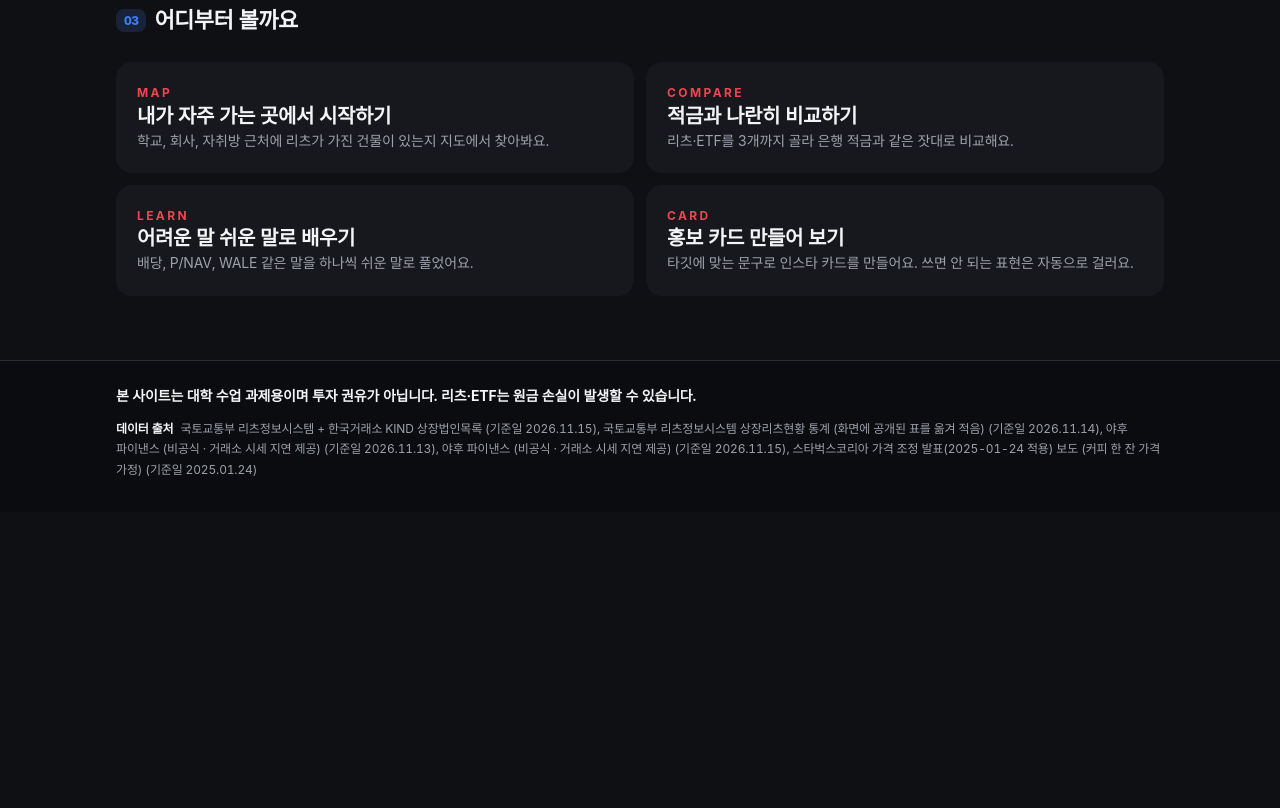
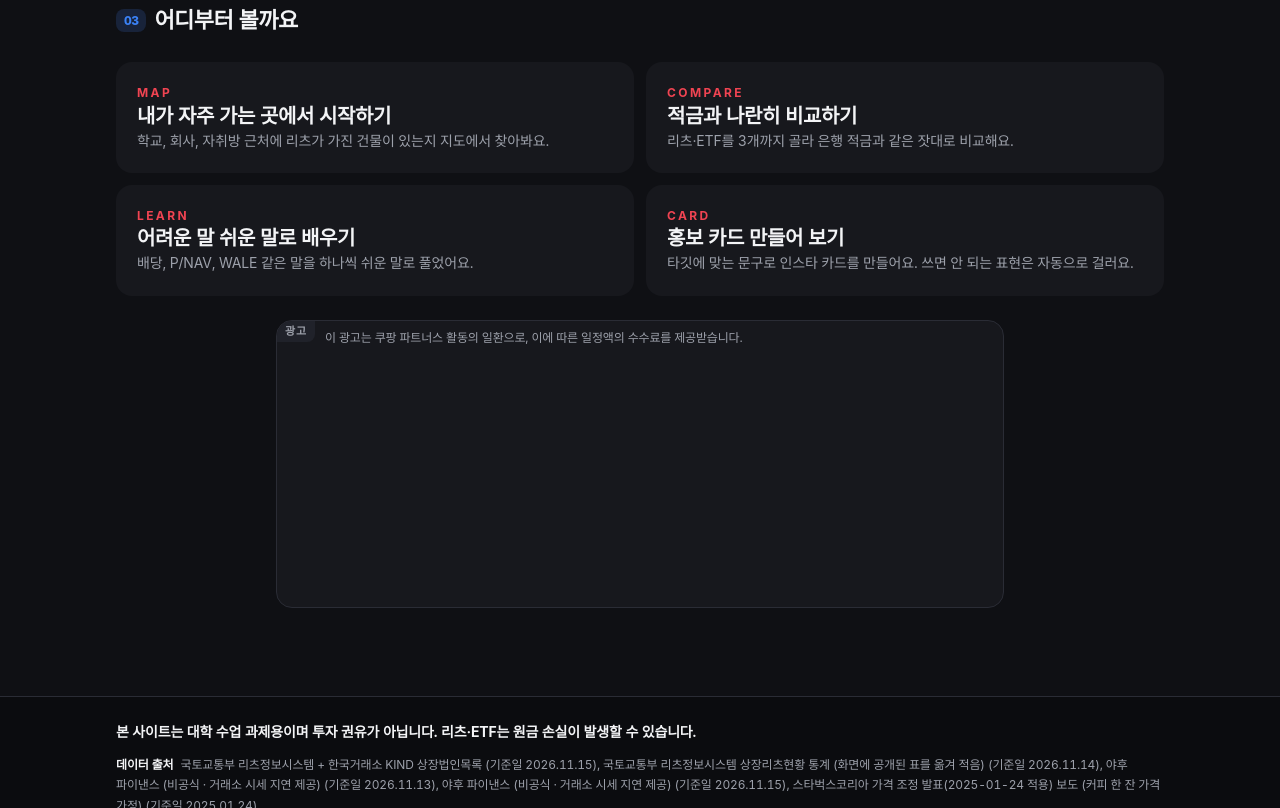
Before and after one commit to pjh26-hub/reits-investment, a plain HTML site: page index.html in a window 1280 px wide. Shown: the part 1906-2714 px from the top of the page. Before the commit the page ends 2418 px from the top, so only its background shows below. Drawn offline with Linux system fonts and the light colour scheme; grey boxes are pictures that could not be loaded; a web font is replaced by a local one.

Commit message:
[이용진] 쿠팡 파트너스 광고 5개 넣기 (광고 칸 iframe 지원, 대가성 문구 자동 표시, 첫 화면 광고 칸 추가)
- Common.renderAds: 쿠팡 주소 iframe 지원, 쿠팡 광고에 대가성 문구 자동 표시, https 링크만 허용
- 첫 화면 맨 아래 광고 칸(home-bottom) 추가, 공식 정보 카드 안내 문구 수정
- data/ads.json: 칸마다 쿠팡 광고 1개씩 등록

Co-Authored-By: Claude Opus 5.5 <noreply@anthropic.com>

```diff
--- a/css/style.css
+++ b/css/style.css
@@ -252,6 +252,11 @@ a.card:hover, .card:hover { border-color: var(--color-line); }
 .ad-slot a { display: block; width: 100%; }
 .ad-slot img { display: block; width: 100%; height: auto; }
 .ad-slot-empty { padding: var(--space-4); line-height: 1.5; }
+/* 실제 광고가 들어갔을 때: 대가성 문구(위) + 배너(아래). 문구는 "광고" 표시와 겹치지 않게 왼쪽을 띄운다 */
+.ad-slot.is-filled { flex-direction: column; align-items: stretch; border-style: solid; }
+.ad-slot-items { display: flex; flex-wrap: wrap; justify-content: center; align-items: flex-start; gap: var(--space-3); padding-bottom: var(--space-3); }
+.ad-slot-frame { display: block; max-width: 100%; border: 0; }
+.ad-slot-disclosure { margin: 0; padding: var(--space-2) var(--space-3) var(--space-2) var(--dim-48); font-size: var(--fs-xs); line-height: 1.5; color: var(--color-text-sub); text-align: left; }
 
 /* ---------- 꼬리말(고지 문구) ---------- */
 .site-footer { margin-top: var(--space-6); border-top: var(--dim-1) solid var(--color-line); background: var(--color-footer-bg); color: var(--color-text-sub); font-size: var(--fs-xs); }
--- a/data/ads.json
+++ b/data/ads.json
@@ -1,6 +1,47 @@
 {
-  "as_of": null,
+  "as_of": "2026-11-24",
   "source": "팀 직접 등록",
-  "_설명": "광고 칸에 넣을 광고 목록. 사람이 직접 쓰는 파일이다. 비어 있으면 화면에는 '광고 자리' 틀만 보인다. 광고를 넣으려면 items 에 { \"position\": \"광고 칸 이름(예: home-top) 또는 any\", \"image\": \"이미지 경로\", \"link\": \"눌렀을 때 갈 주소\", \"alt\": \"이미지 설명\", \"advertiser\": \"광고주\" } 모양으로 적는다. 금융상품(리츠·ETF·주식·코인 등) 광고는 넣지 않는다.",
-  "items": []
+  "_설명": "광고 칸에 넣을 광고 목록. 사람이 직접 쓰는 파일이다. 비어 있으면 화면에는 '광고 자리' 틀만 보인다. position 은 광고 칸 이름(home-bottom, learn-bottom, compare-bottom, map-bottom, card-bottom) 또는 any. 한 칸에는 그 칸 이름으로 등록한 광고들이 나란히(최대 4개) 들어가고, 없으면 any 광고들이 들어간다. ① 이미지 배너: { \"position\", \"image\": \"배너 이미지 주소(https)\", \"link\": \"눌렀을 때 갈 주소(https)\", \"alt\": \"이미지 설명\", \"advertiser\": \"광고주\", \"disclosure\": \"(선택) 대가성 문구\" } ② 쿠팡 파트너스 iframe 코드: 쿠팡이 준 <iframe src=\"…\" width=\"…\" height=\"…\"> 의 세 값을 { \"position\", \"iframe\": \"src 값\", \"width\": 숫자, \"height\": 숫자, \"alt\": \"광고 설명\", \"advertiser\": \"쿠팡\" } 로 옮겨 적는다. iframe 은 쿠팡 주소(coupang.com, coupa.ng)만 받는다. 쿠팡 광고에는 '이 광고는 쿠팡 파트너스 활동의 일환으로, 이에 따른 일정액의 수수료를 제공받습니다.' 문구가 자동으로 붙는다. 금융상품(리츠·ETF·주식·코인·증권 계좌 등) 광고는 넣지 않는다(사이트 규칙: 투자 권유 금지).",
+  "items": [
+    {
+      "position": "home-bottom",
+      "iframe": "https://coupa.ng/crkrNr",
+      "width": 120,
+      "height": 240,
+      "alt": "쿠팡 파트너스 상품 광고",
+      "advertiser": "쿠팡"
+    },
+    {
+      "position": "learn-bottom",
+      "iframe": "https://coupa.ng/crkrtW",
+      "width": 120,
+      "height": 240,
+      "alt": "쿠팡 파트너스 상품 광고",
+      "advertiser": "쿠팡"
+    },
+    {
+      "position": "compare-bottom",
+      "iframe": "https://coupa.ng/crkrAy",
+      "width": 120,
+      "height": 240,
+      "alt": "쿠팡 파트너스 상품 광고",
+      "advertiser": "쿠팡"
+    },
+    {
+      "position": "map-bottom",
+      "iframe": "https://coupa.ng/crkrCB",
+      "width": 120,
+      "height": 240,
+      "alt": "쿠팡 파트너스 상품 광고",
+      "advertiser": "쿠팡"
+    },
+    {
+      "position": "card-bottom",
+      "iframe": "https://coupa.ng/crkrFs",
+      "width": 120,
+      "height": 240,
+      "alt": "쿠팡 파트너스 상품 광고",
+      "advertiser": "쿠팡"
+    }
+  ]
 }
--- a/index.html
+++ b/index.html
@@ -62,11 +62,9 @@
     </section>
 
     <!-- ============================================================
-         [배너 자리: home-top]  01 나는 ○○예요 ↔ 02 리츠 둘러보기 사이
-         지금은 수익·대가가 없는 공식 정보 바로가기 2개만 둔다.
-         나중에 애드센스·제휴 배너로 바꿀 때: 아래 section 을 지우고
-         <div class="ad-slot ad-slot--banner" data-ad="home-top"></div> 를 넣은 뒤
-         data/ads.json 에 광고를 등록한다 (Common.renderAds 가 채운다).
+         [공식 정보 자리]  01 나는 ○○예요 ↔ 02 리츠 둘러보기 사이
+         수익·대가가 없는 공식 정보 바로가기 2개. 유료 광고는 여기 말고
+         맨 아래 광고 칸(home-bottom)에 넣는다 (2026-11-24 쿠팡 파트너스).
          ============================================================ -->
     <section class="home-info" aria-label="공식 정보 바로가기">
       <a class="home-info-card" href="https://reits.molit.go.kr/" target="_blank" rel="noopener noreferrer">
@@ -80,7 +78,7 @@
         <span class="home-info-title">금융감독원 금융상품한눈에</span>
         <span class="home-info-sub">은행 예금·적금 금리 비교하기 →</span>
       </a>
-      <p class="home-info-note">눌러서 외부 사이트로 이동해요. 이 사이트는 링크로 대가를 받지 않아요.</p>
+      <p class="home-info-note">눌러서 외부 사이트로 이동해요. 이 두 링크로는 대가를 받지 않아요.</p>
     </section>
     <!-- [배너 자리 끝: home-top] -->
 
@@ -125,6 +123,9 @@
         </a>
       </div>
     </section>
+
+    <!-- 광고 칸 (다른 화면처럼 맨 아래). data/ads.json 의 position "home-bottom" 광고가 들어간다 -->
+    <div class="ad-slot ad-slot--banner" data-ad="home-bottom"></div>
 
   </main>
 
--- a/js/common.js
+++ b/js/common.js
@@ -645,22 +645,68 @@ var Common = (function () {
   }
 
   // ---------------------------------------------------------------------
-  // 광고 칸: <div class="ad-slot ad-slot--banner" data-ad="home-top"></div>
+  // 광고 칸: <div class="ad-slot ad-slot--banner" data-ad="home-bottom"></div>
   // ---------------------------------------------------------------------
-  /** data/ads.json 에 등록된 광고가 있으면 넣고, 없으면 "광고 자리" 틀만 보여준다 */
+  // 쿠팡 파트너스 링크에는 이 문구를 광고 바로 위에 꼭 보여준다 (공정거래위원회 추천·보증 심사지침의 경제적 이해관계 표시)
+  var COUPANG_DISCLOSURE = "이 광고는 쿠팡 파트너스 활동의 일환으로, 이에 따른 일정액의 수수료를 제공받습니다.";
+  var MAX_ADS_PER_SLOT = 4; // 120px 상품 박스 4개가 배너 칸(728px)에 한 줄로 들어가는 정도
+
+  function isCoupangLink(url) {
+    return /^https:\/\/([a-z0-9-]+\.)*(coupang\.com|coupa\.ng)(\/|$)/i.test(String(url || ""));
+  }
+
+  /** 광고 iframe 의 가로·세로(px). 숫자가 아니거나 범위를 벗어나면 기본값 */
+  function adSize(value, fallback, max) {
+    var n = Number(value);
+    return isFinite(n) && n >= 1 && n <= max ? Math.round(n) : fallback;
+  }
+
+  /** 광고 하나를 HTML 로. 쿠팡 iframe 이면 iframe, 아니면 이미지 배너 */
+  function adHtml(ad) {
+    var label = escapeHtml(ad.alt || ad.advertiser || "광고");
+    if (ad.iframe) {
+      return '<iframe class="ad-slot-frame" src="' + escapeHtml(ad.iframe) + '"' +
+        ' width="' + adSize(ad.width, 120, 728) + '" height="' + adSize(ad.height, 240, 600) + '"' +
+        ' title="' + label + '" frameborder="0" scrolling="no" loading="lazy" referrerpolicy="unsafe-url"></iframe>';
+    }
+    return '<a href="' + escapeHtml(ad.link) + '" target="_blank" rel="noopener sponsored nofollow">' +
+      '<img src="' + escapeHtml(ad.image) + '" alt="' + label + '" loading="lazy"></a>';
+  }
+
+  /**
+   * data/ads.json 에 등록된 광고가 있으면 넣고, 없으면 "광고 자리" 틀만 보여준다
+   * - 이미지 배너 = { position, image, link, alt, advertiser, disclosure }  (링크는 https 만)
+   * - 쿠팡 iframe = { position, iframe, width, height, alt, advertiser }   (쿠팡 주소만. 쿠팡이 준 코드의 src·width·height 를 옮겨 적는다)
+   * - 쿠팡 광고는 disclosure 를 안 적어도 쿠팡 파트너스 문구를 자동으로 붙인다
+   * - 한 칸에 그 칸 이름으로 등록한 광고를 나란히 (최대 MAX_ADS_PER_SLOT 개). 없으면 any 광고들
+   */
   function renderAds() {
     var slots = document.querySelectorAll(".ad-slot[data-ad]");
     if (!slots.length) { return Promise.resolve(); }
     return loadData("ads").then(function (ads) {
-      var list = itemsOf(ads);
+      var list = itemsOf(ads).filter(function (a) {
+        if (!a) { return false; }
+        if (a.iframe) { return isCoupangLink(a.iframe); }
+        return a.image && /^https:\/\//i.test(String(a.link || ""));
+      });
       Array.prototype.forEach.call(slots, function (slot) {
         var position = slot.getAttribute("data-ad");
-        var ad = list.filter(function (a) { return a.position === position || a.position === "any"; })[0];
-        if (ad && ad.image && ad.link) {
+        var picked = list.filter(function (a) { return a.position === position; });
+        if (!picked.length) { picked = list.filter(function (a) { return a.position === "any"; }); }
+        picked = picked.slice(0, MAX_ADS_PER_SLOT);
+        if (picked.length) {
+          // 대가성 문구는 같은 문구를 한 번만 (쿠팡 광고가 여러 개여도 한 줄)
+          var notes = [];
+          picked.forEach(function (ad) {
+            var note = ad.disclosure || (isCoupangLink(ad.iframe || ad.link) ? COUPANG_DISCLOSURE : "");
+            if (note && notes.indexOf(note) < 0) { notes.push(note); }
+          });
+          slot.classList.add("is-filled");
           slot.innerHTML =
-            '<a href="' + escapeHtml(ad.link) + '" target="_blank" rel="noopener sponsored nofollow">' +
-            '<img src="' + escapeHtml(ad.image) + '" alt="' + escapeHtml(ad.alt || ad.advertiser || "광고") + '" loading="lazy"></a>';
+            notes.map(function (note) { return '<p class="ad-slot-disclosure">' + escapeHtml(note) + "</p>"; }).join("") +
+            '<div class="ad-slot-items">' + picked.map(adHtml).join("") + "</div>";
         } else {
+          slot.classList.remove("is-filled");
           slot.innerHTML = '<div class="ad-slot-empty">광고 자리<br>이 칸에 배너 광고가 들어갑니다</div>';
         }
         slot.setAttribute("aria-label", "광고");
```
Also changed, not shown: 1 other file.
